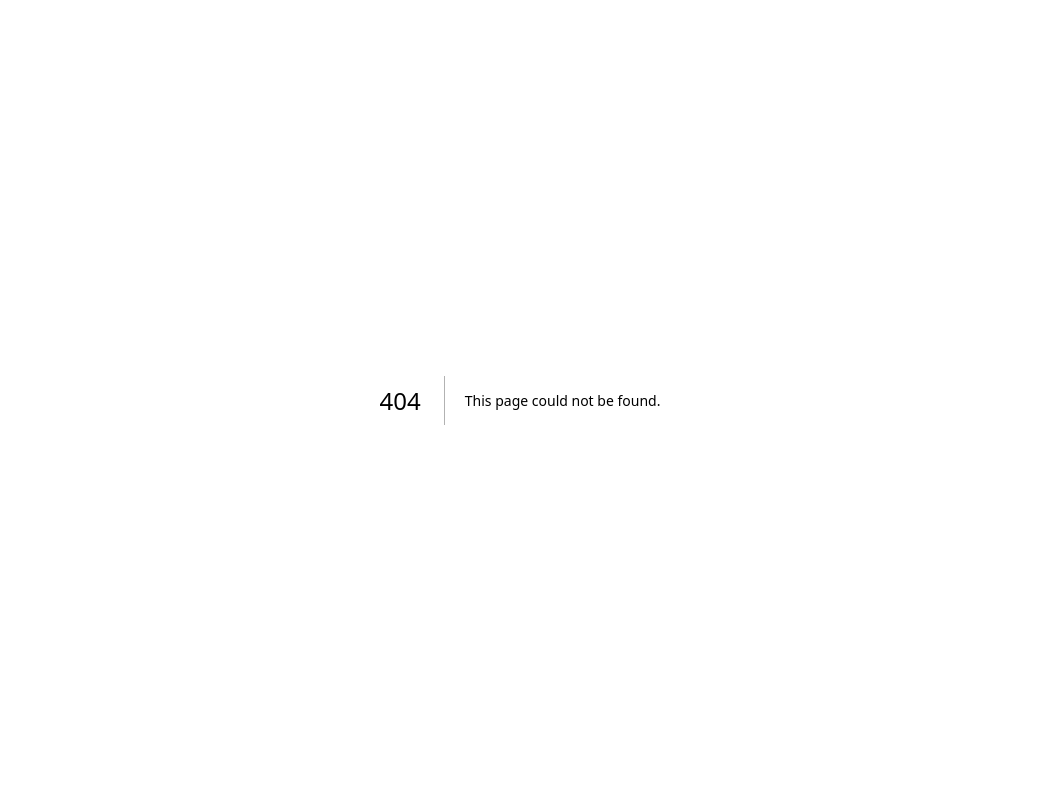
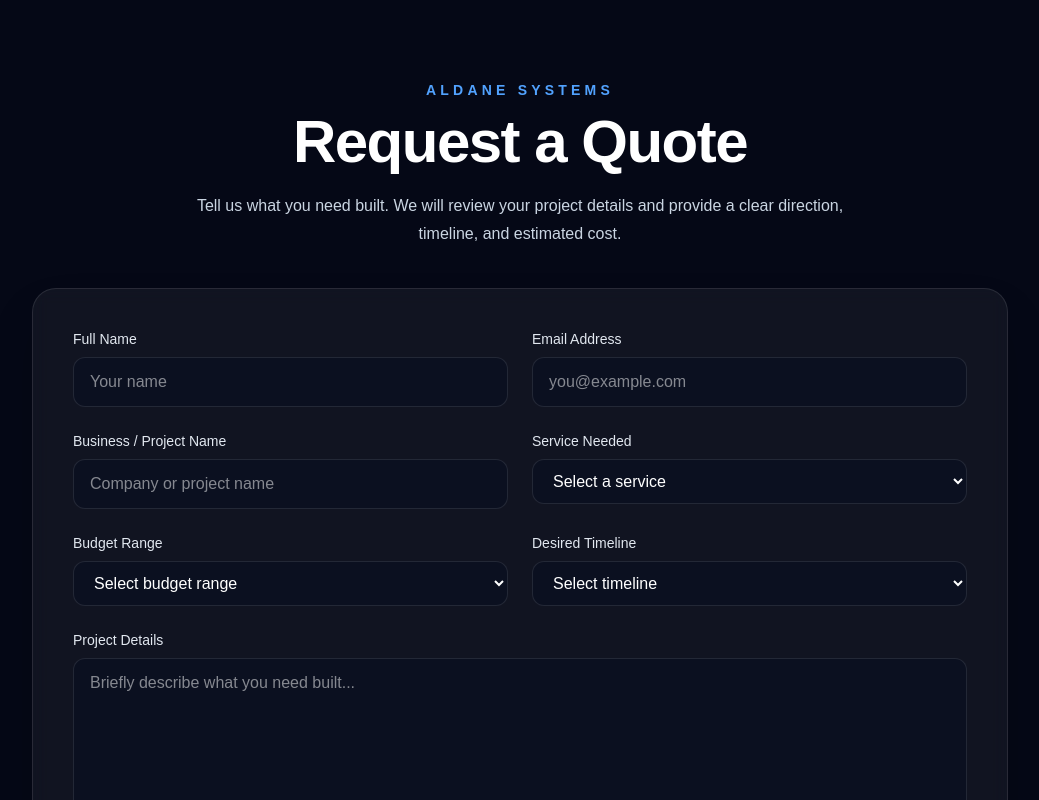
Before and after one commit to aldaneharry-source/aldane-site, a Next.js app: page /quote in a window 1280 px wide. Before the commit this address had no page. Shown: the top 800 px of the page, without its empty margins (120-1159 px from the left). Built offline with nearby package versions, Linux system fonts and the light colour scheme.

Commit message:
Create QuotePage component with metadata

```diff
--- /dev/null
+++ b/app/quote/page.tsx
@@ -0,0 +1,150 @@
+export const metadata = {
+  title: "Request a Quote | Aldane Systems",
+  description:
+    "Request a custom project quote from Aldane Systems for websites, applications, automation tools, hosting, and maintenance.",
+};
+
+export default function QuotePage() {
+  return (
+    <main className="min-h-screen bg-[#050816] text-white">
+      <section className="mx-auto max-w-5xl px-6 py-20">
+        <div className="mb-10 text-center">
+          <p className="mb-3 text-sm font-semibold uppercase tracking-[0.3em] text-blue-400">
+            Aldane Systems
+          </p>
+
+          <h1 className="text-4xl font-bold tracking-tight md:text-6xl">
+            Request a Quote
+          </h1>
+
+          <p className="mx-auto mt-5 max-w-2xl text-base leading-7 text-slate-300">
+            Tell us what you need built. We will review your project details and
+            provide a clear direction, timeline, and estimated cost.
+          </p>
+        </div>
+
+        <div className="rounded-3xl border border-white/10 bg-white/5 p-6 shadow-2xl backdrop-blur md:p-10">
+          <form className="grid gap-6">
+            <div className="grid gap-6 md:grid-cols-2">
+              <div>
+                <label className="mb-2 block text-sm font-medium text-slate-200">
+                  Full Name
+                </label>
+                <input
+                  type="text"
+                  name="name"
+                  required
+                  className="w-full rounded-xl border border-white/10 bg-[#0b1020] px-4 py-3 text-white outline-none focus:border-blue-500"
+                  placeholder="Your name"
+                />
+              </div>
+
+              <div>
+                <label className="mb-2 block text-sm font-medium text-slate-200">
+                  Email Address
+                </label>
+                <input
+                  type="email"
+                  name="email"
+                  required
+                  className="w-full rounded-xl border border-white/10 bg-[#0b1020] px-4 py-3 text-white outline-none focus:border-blue-500"
+                  placeholder="you@example.com"
+                />
+              </div>
+            </div>
+
+            <div className="grid gap-6 md:grid-cols-2">
+              <div>
+                <label className="mb-2 block text-sm font-medium text-slate-200">
+                  Business / Project Name
+                </label>
+                <input
+                  type="text"
+                  name="business"
+                  className="w-full rounded-xl border border-white/10 bg-[#0b1020] px-4 py-3 text-white outline-none focus:border-blue-500"
+                  placeholder="Company or project name"
+                />
+              </div>
+
+              <div>
+                <label className="mb-2 block text-sm font-medium text-slate-200">
+                  Service Needed
+                </label>
+                <select
+                  name="service"
+                  required
+                  className="w-full rounded-xl border border-white/10 bg-[#0b1020] px-4 py-3 text-white outline-none focus:border-blue-500"
+                >
+                  <option value="">Select a service</option>
+                  <option value="Website Design">Website Design</option>
+                  <option value="Web Application">Web Application</option>
+                  <option value="Automation Tool">Automation Tool</option>
+                  <option value="Hosting and Maintenance">
+                    Hosting and Maintenance
+                  </option>
+                  <option value="AI / Software Consulting">
+                    AI / Software Consulting
+                  </option>
+                </select>
+              </div>
+            </div>
+
+            <div className="grid gap-6 md:grid-cols-2">
+              <div>
+                <label className="mb-2 block text-sm font-medium text-slate-200">
+                  Budget Range
+                </label>
+                <select
+                  name="budget"
+                  className="w-full rounded-xl border border-white/10 bg-[#0b1020] px-4 py-3 text-white outline-none focus:border-blue-500"
+                >
+                  <option value="">Select budget range</option>
+                  <option value="$500 - $1,000">$500 - $1,000</option>
+                  <option value="$1,000 - $3,000">$1,000 - $3,000</option>
+                  <option value="$3,000 - $5,000">$3,000 - $5,000</option>
+                  <option value="$5,000+">$5,000+</option>
+                </select>
+              </div>
+
+              <div>
+                <label className="mb-2 block text-sm font-medium text-slate-200">
+                  Desired Timeline
+                </label>
+                <select
+                  name="timeline"
+                  className="w-full rounded-xl border border-white/10 bg-[#0b1020] px-4 py-3 text-white outline-none focus:border-blue-500"
+                >
+                  <option value="">Select timeline</option>
+                  <option value="ASAP">ASAP</option>
+                  <option value="2 - 4 weeks">2 - 4 weeks</option>
+                  <option value="1 - 2 months">1 - 2 months</option>
+                  <option value="Flexible">Flexible</option>
+                </select>
+              </div>
+            </div>
+
+            <div>
+              <label className="mb-2 block text-sm font-medium text-slate-200">
+                Project Details
+              </label>
+              <textarea
+                name="message"
+                required
+                rows={6}
+                className="w-full rounded-xl border border-white/10 bg-[#0b1020] px-4 py-3 text-white outline-none focus:border-blue-500"
+                placeholder="Briefly describe what you need built..."
+              />
+            </div>
+
+            <button
+              type="submit"
+              className="rounded-xl bg-blue-600 px-6 py-4 text-base font-semibold text-white transition hover:bg-blue-500"
+            >
+              Submit Quote Request
+            </button>
+          </form>
+        </div>
+      </section>
+    </main>
+  );
+}
```
